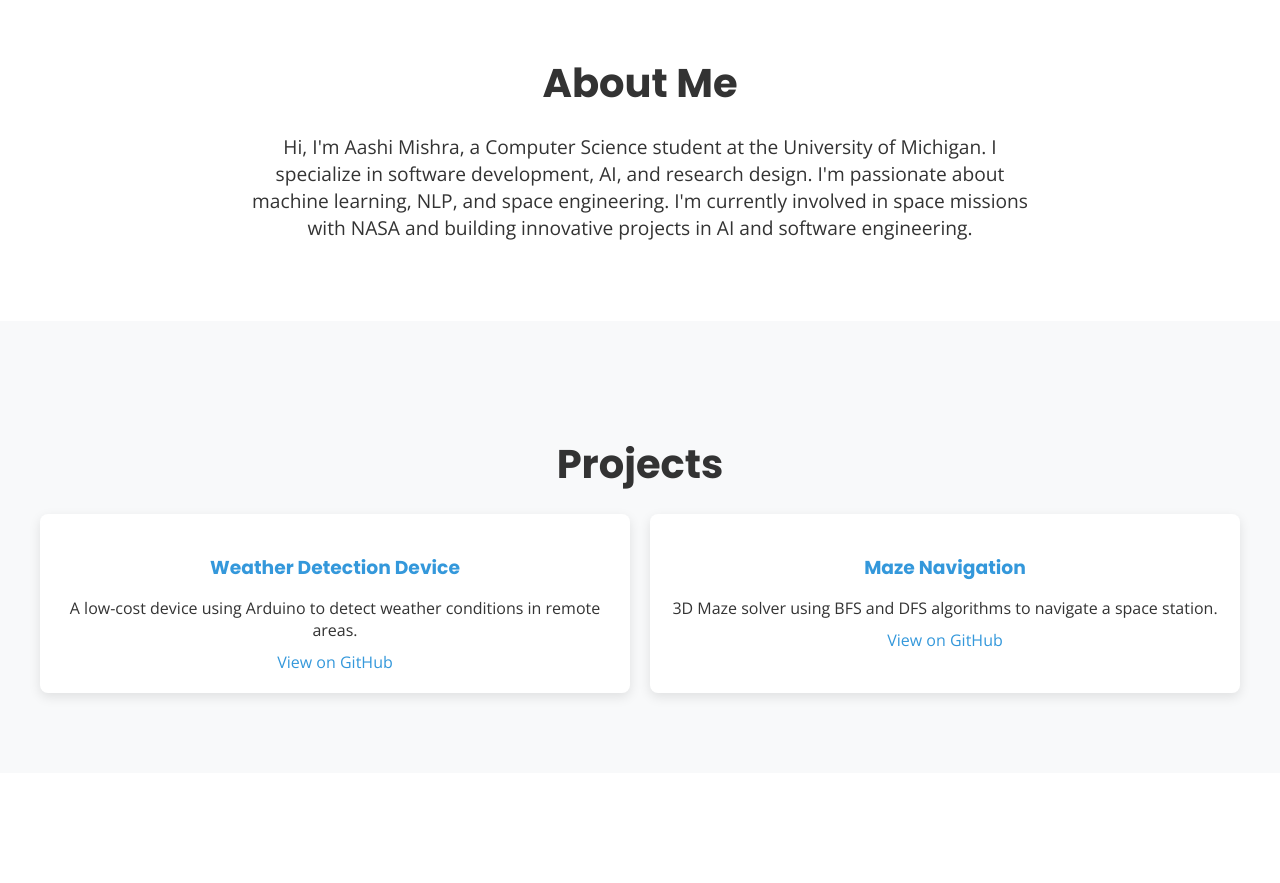
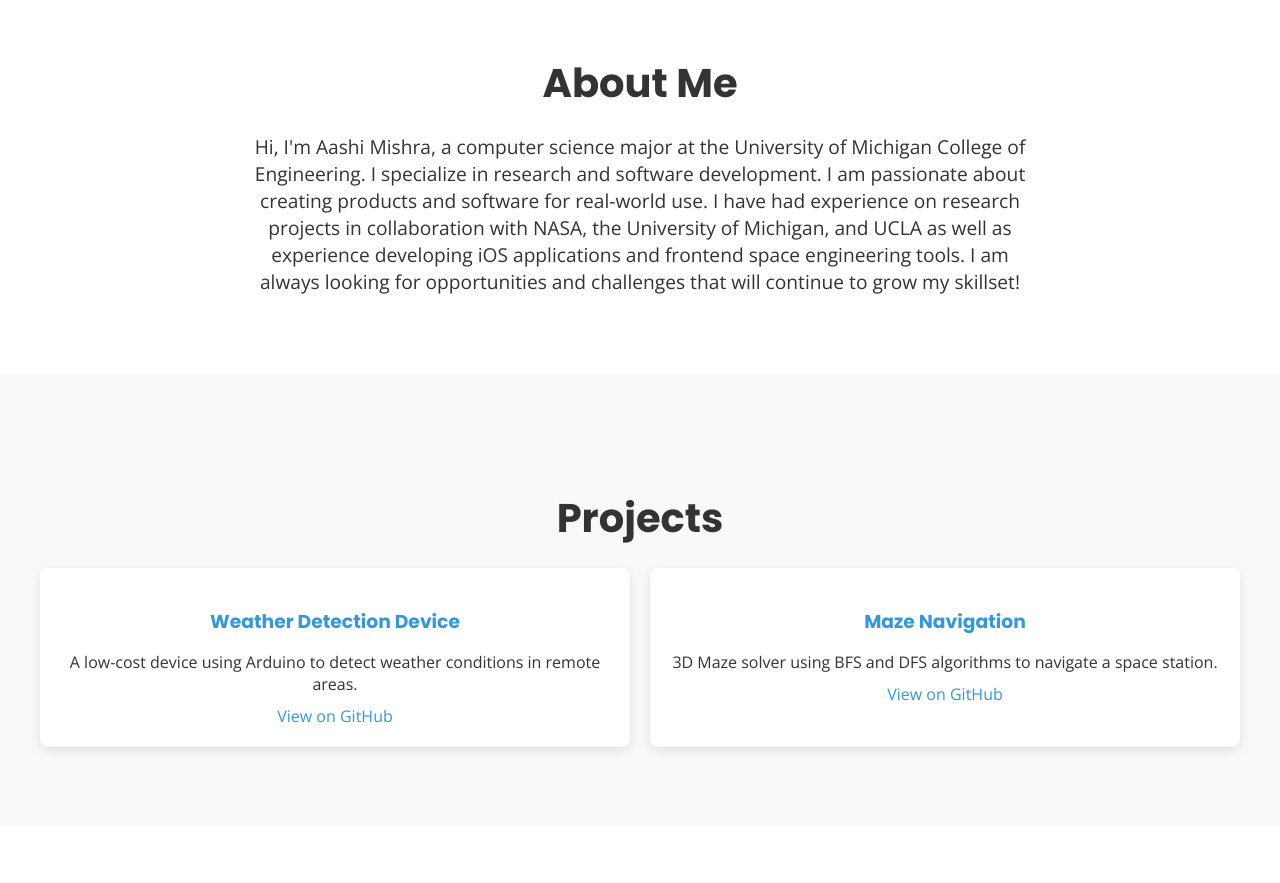
Before and after one commit to am3005/aashim_portfolio, a plain HTML site: page index.html in a window 1280 px wide. Shown: the part 860-1743 px from the top of the page. Drawn offline with nearby package versions, Linux system fonts and the light colour scheme.

Commit message:
more stuff

```diff
--- a/index.html
+++ b/index.html
@@ -245,8 +245,11 @@
     <section id="about">
         <h2>About Me</h2>
         <p>
-            Hi, I'm Aashi Mishra, a Computer Science student at the University of Michigan. I specialize in software development, AI, and research design.
-            I'm passionate about machine learning, NLP, and space engineering. I'm currently involved in space missions with NASA and building innovative projects in AI and software engineering.
+            Hi, I'm Aashi Mishra, a computer science major at the University of Michigan College of Engineering.
+            I specialize in research and software development. I am passionate about creating products and software
+            for real-world use. I have had experience on research projects in collaboration with NASA, the University
+            of Michigan, and UCLA as well as experience developing iOS applications and frontend space engineering
+            tools. I am always looking for opportunities and challenges that will continue to grow my skillset!
         </p>
     </section>
 
```
